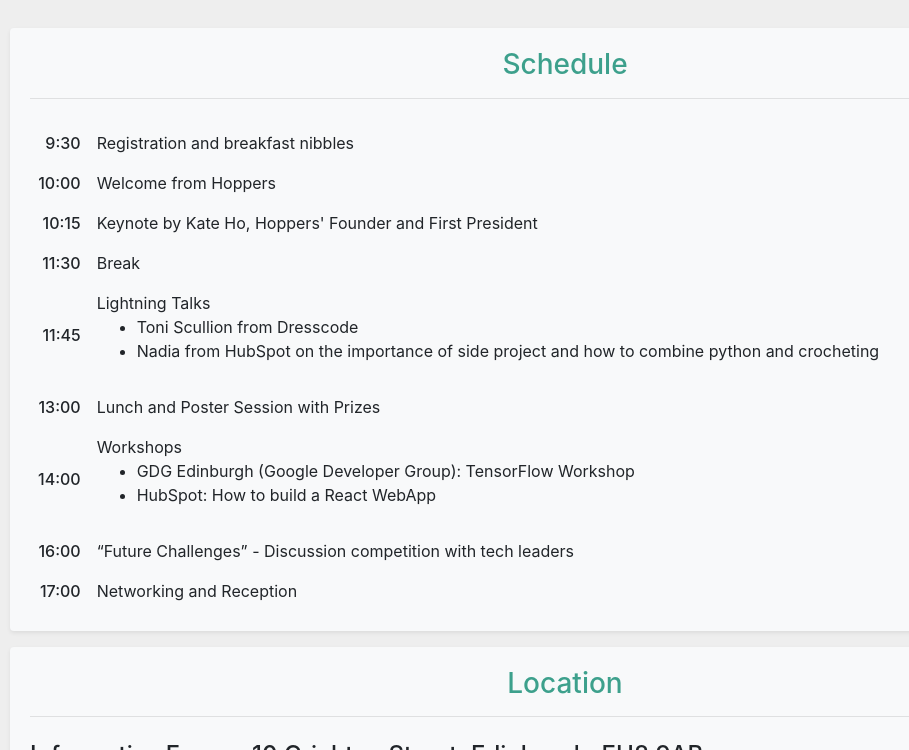
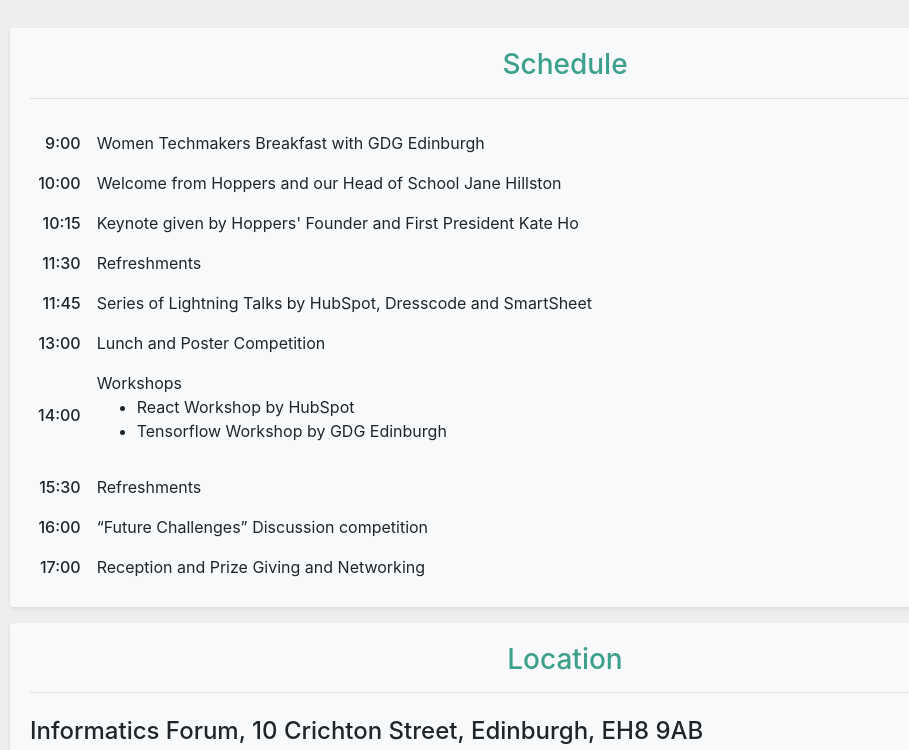
Before and after one commit to edinburgh-hoppers/website, a Jekyll site: the page built from _pages/iwd20.html, in a window 1280 px wide and 900 px high, scrolled down 833 px, cut to the strip 127-877 px from the top of the window. Shown: the whole strip, without its empty margins (75-984 px from the left). Built offline with Jekyll 4.4.1, drawn with Linux system fonts in a browser that asks for light colours.

Commit message:
Updated schedule at IWD20

```diff
--- a/_data/schedule-iwd20.yml
+++ b/_data/schedule-iwd20.yml
@@ -1,22 +1,22 @@
-- time: "9:30"
-  description: "Registration and breakfast nibbles"
+- time: "9:00"
+  description: "Women Techmakers Breakfast with GDG Edinburgh"
 - time: "10:00"
-  description: "Welcome from Hoppers"
+  description: "Welcome from Hoppers and our Head of School Jane Hillston"
 - time: "10:15"
-  description: "Keynote by Kate Ho, Hoppers' Founder and First President"
+  description: "Keynote given by Hoppers' Founder and First President Kate Ho"
 - time: "11:30"
-  description: "Break"
+  description: "Refreshments"
 - time: "11:45"
-  description: "Lightning Talks
-                <ul><li>Toni Scullion from Dresscode</li>
-                <li>Nadia from HubSpot on the importance of side project and how to combine python and crocheting</li></ul>"
+  description: "Series of Lightning Talks by HubSpot, Dresscode and SmartSheet"
 - time: "13:00"
-  description: "Lunch and Poster Session with Prizes"
+  description: "Lunch and Poster Competition"
 - time: "14:00"
   description: "Workshops
-                <ul><li>GDG Edinburgh (Google Developer Group)&#58; TensorFlow Workshop</li>
-                <li>HubSpot&#58; How to build a React WebApp</li></ul>"
+                <ul><li>React Workshop by HubSpot</li>
+                <li>Tensorflow Workshop by GDG Edinburgh</li></ul>"
+- time: "15:30"
+  description: "Refreshments"
 - time: "16:00"
-  description: "&ldquo;Future Challenges&rdquo; - Discussion competition with tech leaders"
+  description: "&ldquo;Future Challenges&rdquo; Discussion competition"
 - time: "17:00"
-  description: "Networking and Reception"
+  description: "Reception and Prize Giving and Networking"
```
